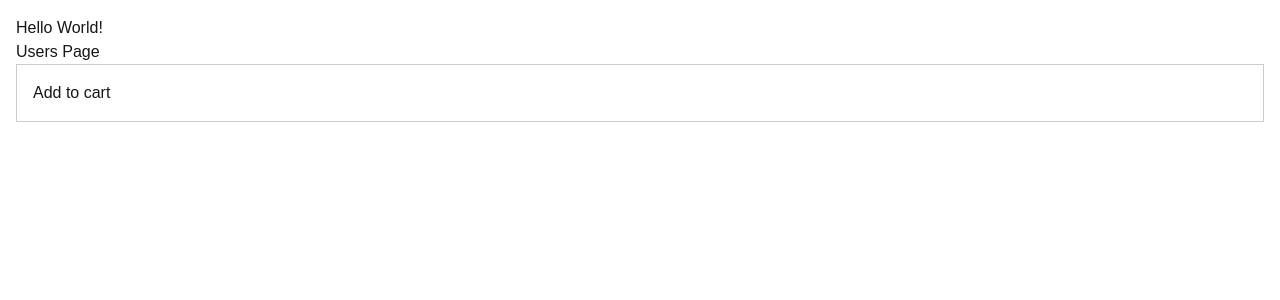
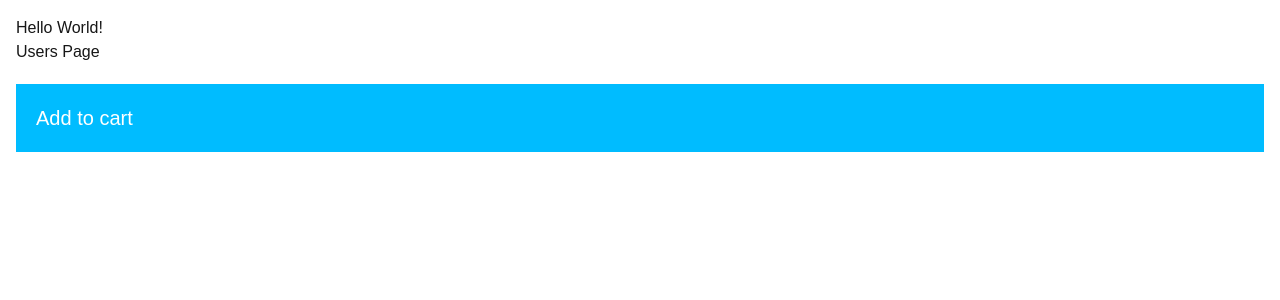
Before and after one commit to Hamed1999/next-app, a Next.js app: page / in a window 1280 px wide. Shown: the top 300 px of the page. Built offline with nearby package versions, Linux system fonts and the light colour scheme.

Commit message:
using Tailwind style

```diff
--- a/app/components/ProductCard/ProductCard.tsx
+++ b/app/components/ProductCard/ProductCard.tsx
@@ -1,9 +1,9 @@
 import AddToCart from "../AddToCart";
-import styles from "./ProductCard.module.css";
+// import styles from "./ProductCard.module.css";
 
 const ProductCard = () => {
   return (
-    <div className={styles.card}>
+    <div className="p-5 my-5 bg-sky-400 text-white text-xl hover:bg-sky-600">
       <AddToCart />
     </div>
   );
```
